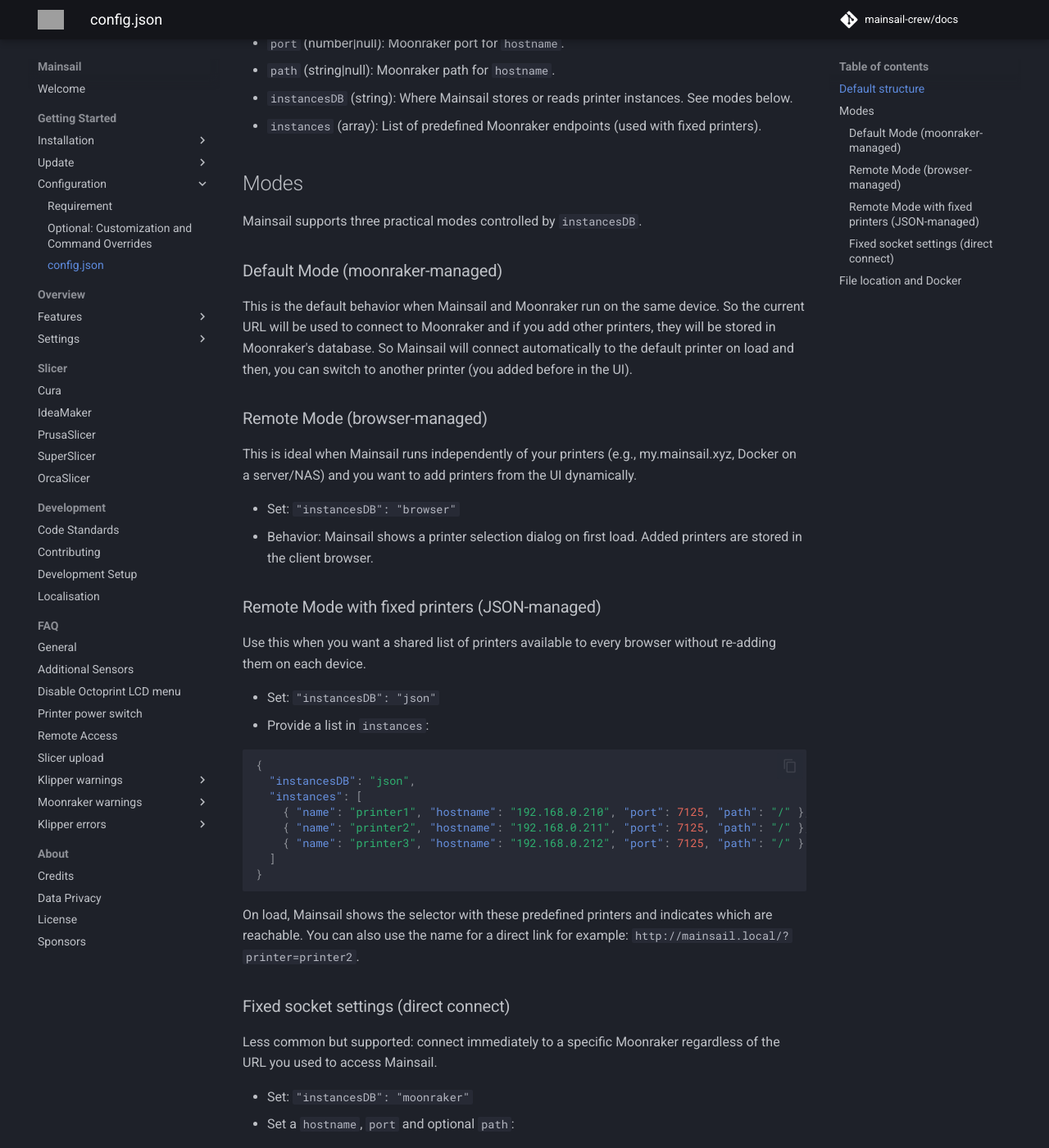
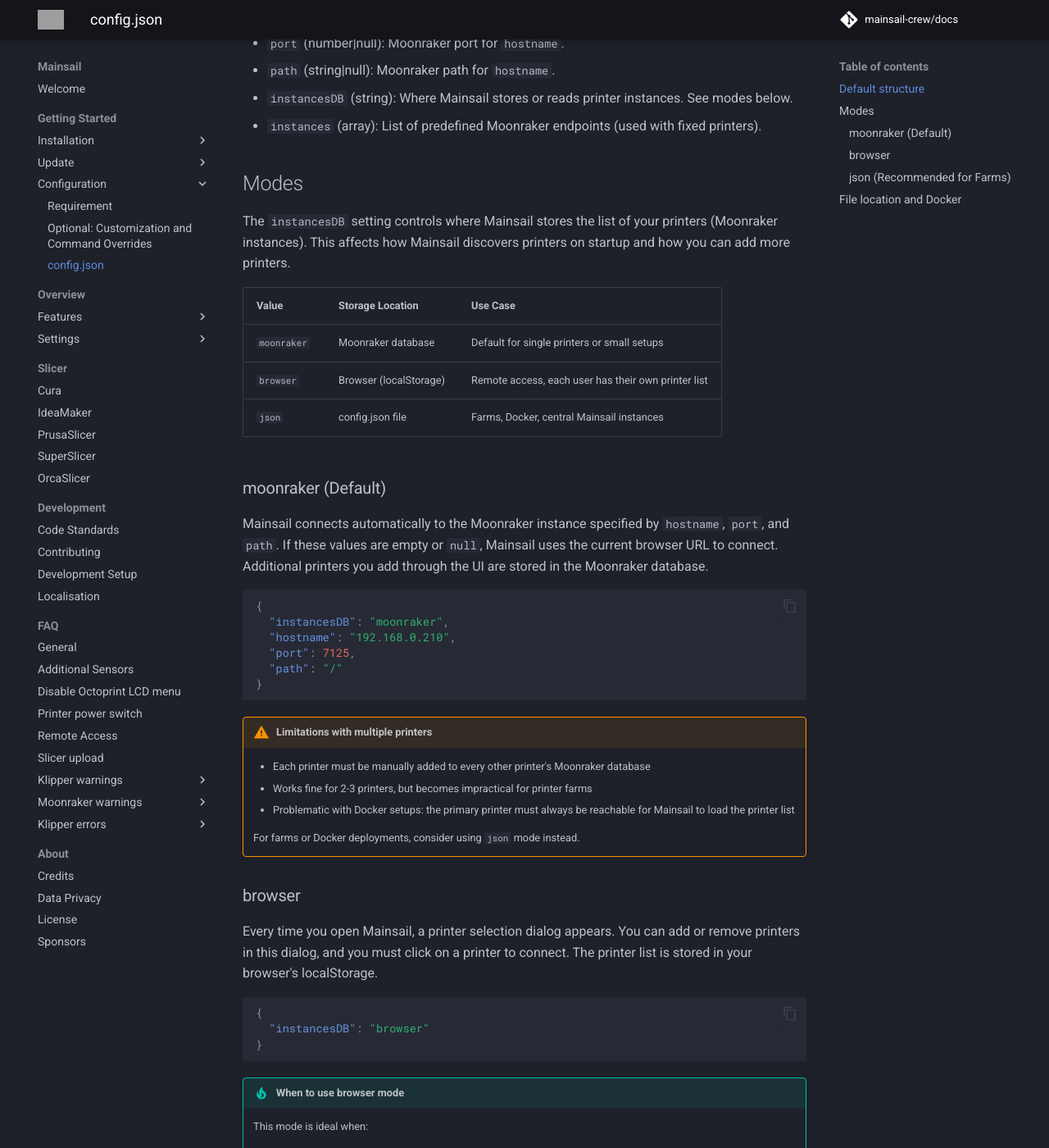
Before and after one commit to mainsail-crew/docs, an MkDocs documentation site: the page built from docs/configuration/config-json.md, in a window 1280 px wide and 1400 px high, scrolled down 866 px. Shown: the whole window at 82% size. Built offline with MkDocs 1.6.1 and Material for MkDocs 9.7.7, drawn with Linux system fonts in a browser that asks for light colours; comment, search, counter and statistics services are not loaded; some of the changed text lies outside the part shown; grey boxes are pictures that could not be loaded.

Commit message:
fix(config.json): update config.json instanceDB descriptions

````diff
--- a/docs/configuration/config-json.md
+++ b/docs/configuration/config-json.md
@@ -42,29 +42,60 @@
 
 ## Modes
 
-Mainsail supports three practical modes controlled by `instancesDB`.
+The `instancesDB` setting controls where Mainsail stores the list of your printers (Moonraker instances). This affects
+how Mainsail discovers printers on startup and how you can add more printers.
 
-### Default Mode (moonraker-managed)
+| Value | Storage Location | Use Case |
+|-------|------------------|----------|
+| `moonraker` | Moonraker database | Default for single printers or small setups |
+| `browser` | Browser (localStorage) | Remote access, each user has their own printer list |
+| `json` | config.json file | Farms, Docker, central Mainsail instances |
 
-This is the default behavior when Mainsail and Moonraker run on the same device. So the current URL will be used to
-connect to Moonraker and if you add other printers, they will be stored in Moonraker's database. So Mainsail will
-connect automatically to the default printer on load and then, you can switch to another printer (you added before in
-the UI).
+### moonraker (Default)
 
-### Remote Mode (browser-managed)
+Mainsail connects automatically to the Moonraker instance specified by `hostname`, `port`, and `path`. If these values
+are empty or `null`, Mainsail uses the current browser URL to connect. Additional printers you add through the UI are
+stored in the Moonraker database.
 
-This is ideal when Mainsail runs independently of your printers (e.g., my.mainsail.xyz, Docker on a server/NAS) and you
-want to add printers from the UI dynamically.
+```json
+{
+  "instancesDB": "moonraker",
+  "hostname": "192.168.0.210",
+  "port": 7125,
+  "path": "/"
+}
+```
 
-- Set: `"instancesDB": "browser"`
-- Behavior: Mainsail shows a printer selection dialog on first load. Added printers are stored in the client browser.
+!!! warning "Limitations with multiple printers"
+    - Each printer must be manually added to every other printer's Moonraker database
+    - Works fine for 2-3 printers, but becomes impractical for printer farms
+    - Problematic with Docker setups: the primary printer must always be reachable for Mainsail to load the printer list
 
-### Remote Mode with fixed printers (JSON-managed)
+    For farms or Docker deployments, consider using `json` mode instead.
 
-Use this when you want a shared list of printers available to every browser without re-adding them on each device.
+### browser
 
-- Set: `"instancesDB": "json"`
-- Provide a list in `instances`:
+Every time you open Mainsail, a printer selection dialog appears. You can add or remove printers in this dialog, and
+you must click on a printer to connect. The printer list is stored in your browser's localStorage.
+
+```json
+{
+  "instancesDB": "browser"
+}
+```
+
+!!! tip "When to use browser mode"
+    This mode is ideal when:
+
+    - You don't need a fixed printer list
+    - Each user (browser) should have their own individual printer list
+    - You're using a shared Mainsail instance like my.mainsail.xyz
+
+### json (Recommended for Farms)
+
+Every time you open Mainsail, a printer selection dialog appears showing all configured printers and their availability
+status. You must click on a printer to connect. The printer list is defined in `config.json` and cannot be modified
+through the UI—all browsers see the same fixed list.
 
 ```json
 {
@@ -77,27 +108,11 @@
 }
 ```
 
-On load, Mainsail shows the selector with these predefined printers and indicates which are reachable. You can also use
-the name for a direct link for example: `http://mainsail.local/?printer=printer2`.
+You can also link directly to a specific printer: `http://mainsail.local/?printer=printer2`
 
-### Fixed socket settings (direct connect)
-
-Less common but supported: connect immediately to a specific Moonraker regardless of the URL you used to access Mainsail.
-
-- Set: `"instancesDB": "moonraker"`
-- Set a `hostname`, `port` and optional `path`:
-
-```json
-{
-  "defaultLocale": "en",
-  "instancesDB": "moonraker",
-  "hostname": "192.168.0.210",
-  "port": 7125,
-  "path": "/"
-}
-```
-
-Mainsail connects directly without showing the printer selection dialog.
+!!! tip "When to use json mode"
+    This mode is ideal for printer farms, Docker deployments, or any setup where you want a centrally managed printer
+    list that all users share.
 
 ## File location and Docker
 
````
